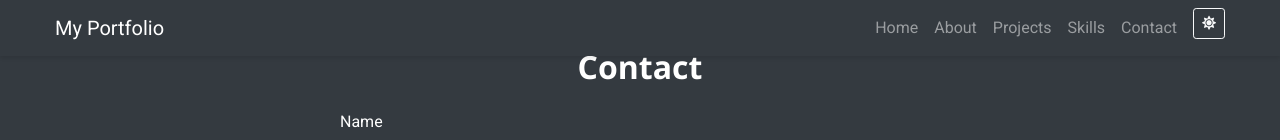
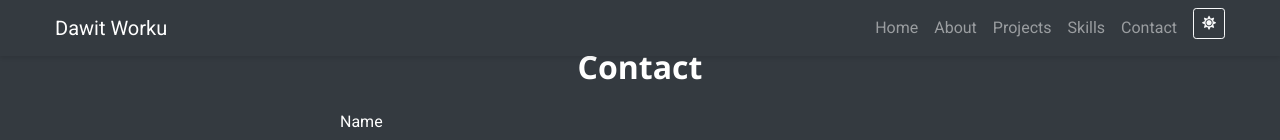
Before and after one commit to Dawaman43/Portfolio, a React (Create React App) app: page /contact in a window 1280 px wide. Shown: the top 140 px of the page. Built offline with nearby package versions, Linux system fonts and the light colour scheme.

Commit message:
Update Navbar.js

```diff
--- a/src/components/Navbar.js
+++ b/src/components/Navbar.js
@@ -13,7 +13,7 @@ const Navbar = () => {
   return (
     <nav className={`navbar navbar-expand-lg navbar-${theme} bg-${theme} fixed-top`}>
       <div className="container">
-        <Link to="/" className="navbar-brand">My Portfolio</Link>
+        <Link to="/" className="navbar-brand">Dawit Worku</Link>
 
         {/* Hamburger Button */}
         <button
```
